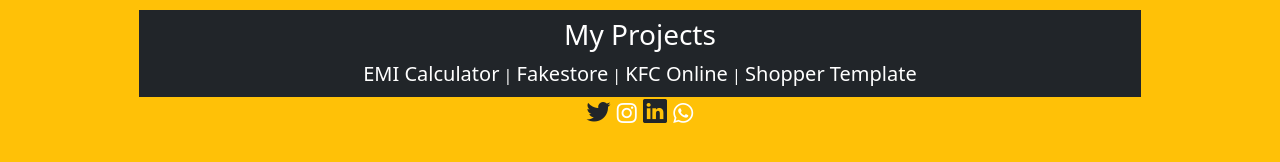
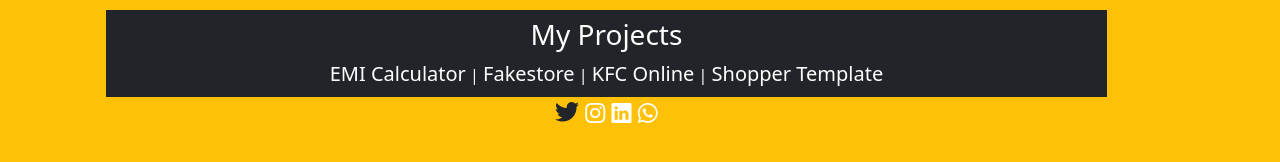
Before and after one commit to RajendraWebtech/Rajendra-Portfolio, a website: page index.html in a window 1280 px wide. Shown: the part 468-630 px from the top of the page. Drawn offline with nearby package versions, Linux system fonts and the light colour scheme.

Commit message:
Update index.html
linkedin update

```diff
--- a/index.html
+++ b/index.html
@@ -36,9 +36,11 @@
         <div class="h4">
             <span class="bi bi-twitter"></span>
             <span><a href="https://sprl.in/ywc8taY" class="bi bi-instagram"></a></span>
-            <span class="bi bi-linkedin"></span>
+            <span><a href="https://sprl.in/hdlEmnm" class="bi bi-linkedin"></a></span>
             <span><a href="https://sprl.in/Bhf663L" class="bi bi-whatsapp"></a></span>
         </div>
     </div>
 </body>
 </html>
+
+Rajendra
```
